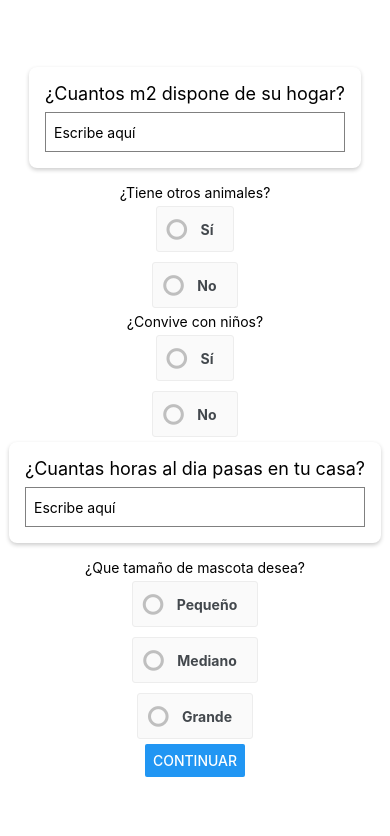
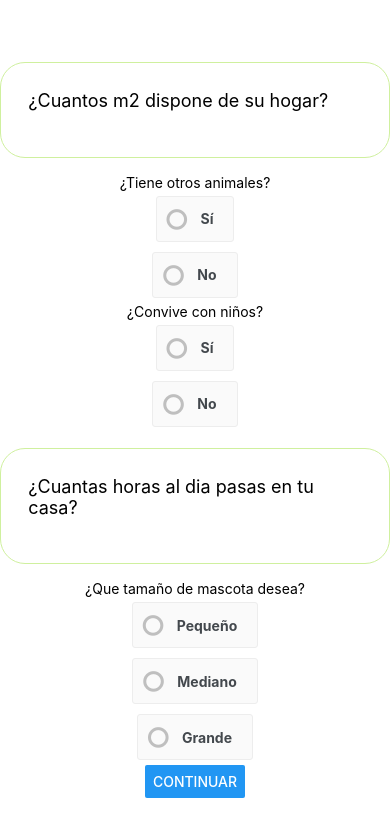
Before and after one commit to Onalore/PNT2_petinder_frontend, a React Native app in the folder petinder-frontend/: screen /FormHomeInfo in a window 390 px wide. Shown: the top 836 px of the page. Built offline with nearby package versions, Linux system fonts and the light colour scheme.

Commit message:
Cambios en componente card

```diff
--- a/petinder-frontend/components/Card.js
+++ b/petinder-frontend/components/Card.js
@@ -1,41 +1,39 @@
-import React from 'react';
-import { View, Text, StyleSheet, TextInput } from 'react-native';
+import React from "react";
+import { View, Text, StyleSheet, TextInput } from "react-native";
+import appsettings from "../appsettings.json";
 
-const Card = ({ title, placeholder, value, onChangeText }) => {
+const Card = ({ title, child }) => {
   return (
     <View style={styles.card}>
       <Text style={styles.cardTitle}>{title}</Text>
-            <TextInput
-                style={styles.input}
-                placeholder={placeholder}
-                value={value}
-                onChangeText={onChangeText}
-            />
+      {child}
     </View>
   );
 };
 
 const styles = StyleSheet.create({
   card: {
-        backgroundColor: '#fff',
+    display: "flex",
+    flexDirection: "column",
+    justifyContent: "center",
+    alignItems: "flex-start",
+    borderWidth: 1,
+    borderColor: appsettings.colors.secondary,
+    borderRadius: 25,
     padding: 16,
-        marginBottom: 16,
-        borderRadius: 8,
-        shadowColor: '#000',
-        shadowOffset: { width: 0, height: 2 },
-        shadowOpacity: 0.2,
-        shadowRadius: 4,
-        elevation: 3,
+    margin: 16,
+    width: "100%",
+    padding: "7%",
   },
   cardTitle: {
     fontSize: 18,
-        marginBottom: 8,
+    marginBottom: 18,
   },
   input: {
-        height: 40,
-        borderColor: 'gray',
-        borderWidth: 1,
-        padding: 8,
+    borderBottomWidth: 1,
+    borderColor: "gray",
+    padding: 10,
+    width: "90%",
   },
 });
 
```
Lines whose indentation alone changed are shown as unchanged.
